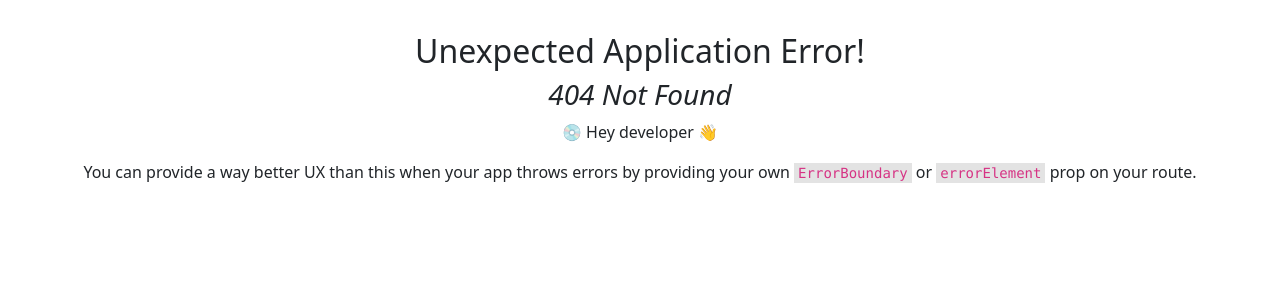
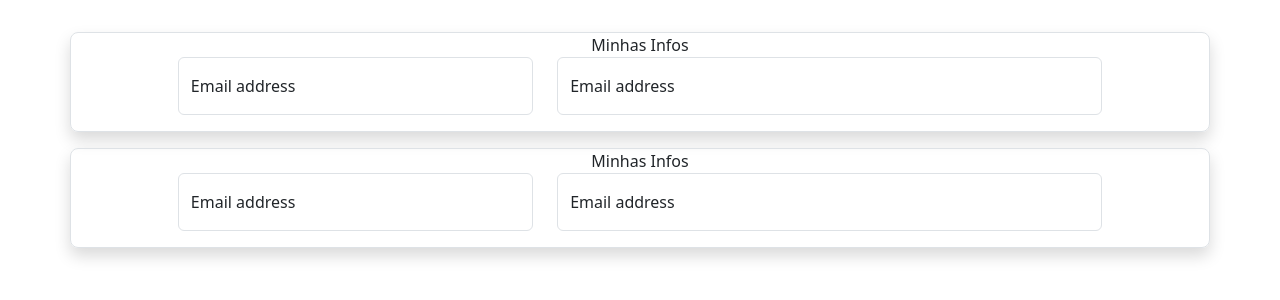
Before and after one commit to NaNNunes/tcc_project, a React (Vite) app in the folder tcc_projeto/: page /ContaePerfil in a window 1280 px wide. Before the commit this address had no page. Shown: the top 300 px of the page. Built offline with nearby package versions, Linux system fonts and the light colour scheme.

Commit message:
pagina de editar cadastro inciada para mostrar ao kevin a ideia de como ficara pois o mesmo não acreditou no prototipo

```diff
--- a/tcc_projeto/src/MyRouter.jsx
+++ b/tcc_projeto/src/MyRouter.jsx
@@ -3,6 +3,7 @@ import { createBrowserRouter } from "react-router-dom";
 //import pages
 import App from "./App.jsx"
 import Login from "./componentes/Login.jsx";
+import ContaePerfil from "./componentes/ContaePerfil.jsx";
 
 const router = createBrowserRouter([
     {
@@ -12,6 +13,10 @@ const router = createBrowserRouter([
             {
                 path: "/",
                 element: <Login/>
+            },
+            {
+                path: "/ContaePerfil",
+                element: <ContaePerfil/>
             }
         ]
     }
--- /dev/null
+++ b/tcc_projeto/src/componentes/ContaePerfil.jsx
@@ -0,0 +1,60 @@
+import Row from "react-bootstrap/Row";
+import Form from "react-bootstrap/Form";
+import Col from "react-bootstrap/Col";
+
+const ContaePerfil = () => {
+  return (
+    <Form >
+        <Row className="justify-content-center border rounded-3 shadow" xs={10}>
+            <label htmlFor="" className="justify-content-">Minhas Infos</label>
+            <Col xs={4}>
+                <Form.Floating className="mb-3">
+                    <Form.Control
+                        id="floatingInputCustom"
+                        type="email"
+                        placeholder="name@example.com"
+                    />
+                    <label htmlFor="floatingInputCustom">Email address</label>
+                </Form.Floating>
+            </Col>
+            <Col xs={6}>
+                <Form.Floating className="mb-3">
+
+                    <Form.Control
+                        id="floatingInputCustom"
+                        type="email"
+                        placeholder="name@example.com"
+                    />
+                    <label htmlFor="floatingInputCustom">Email address</label>
+                </Form.Floating>
+            </Col>
+        </Row>
+        <Row className="justify-content-center border rounded-3 shadow mt-3" xs={10}>
+            <label htmlFor="" className="justify-content-">Minhas Infos</label>
+            <Col xs={4}>
+                <Form.Floating className="mb-3">
+                    <Form.Control
+                        id="floatingInputCustom"
+                        type="email"
+                        placeholder="name@example.com"
+                    />
+                    <label htmlFor="floatingInputCustom">Email address</label>
+                </Form.Floating>
+            </Col>
+            <Col xs={6}>
+                <Form.Floating className="mb-3">
+
+                    <Form.Control
+                        id="floatingInputCustom"
+                        type="email"
+                        placeholder="name@example.com"
+                    />
+                    <label htmlFor="floatingInputCustom">Email address</label>
+                </Form.Floating>
+            </Col>
+        </Row>
+     </Form>
+  )
+}
+
+export default ContaePerfil
```
Also changed, not shown: 1 other file (tests, documents, lock files or other folders).
